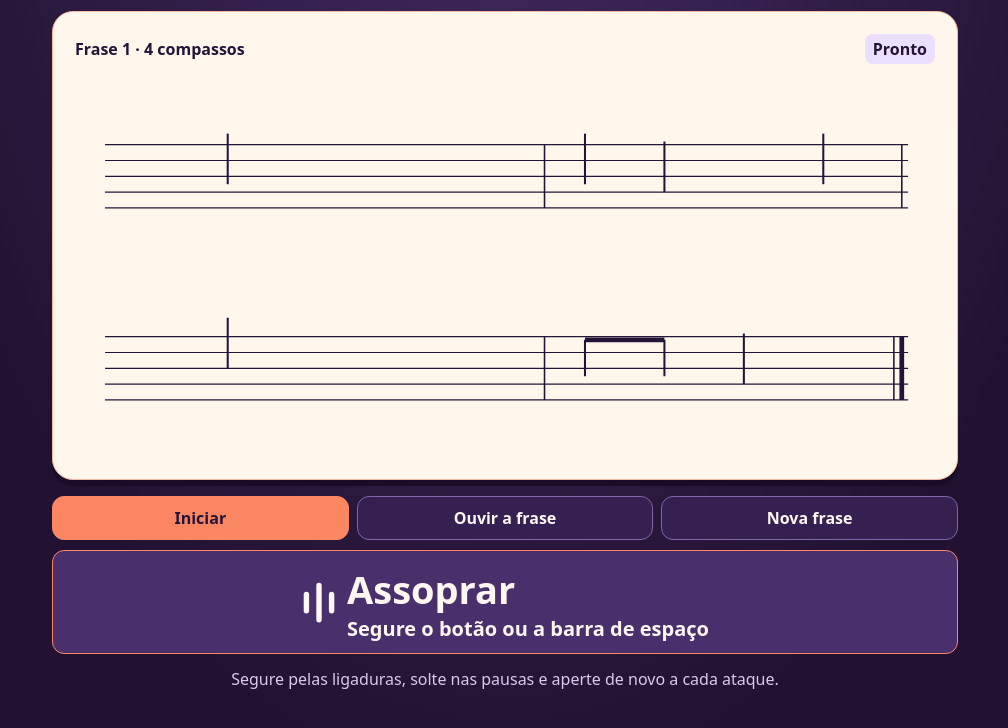
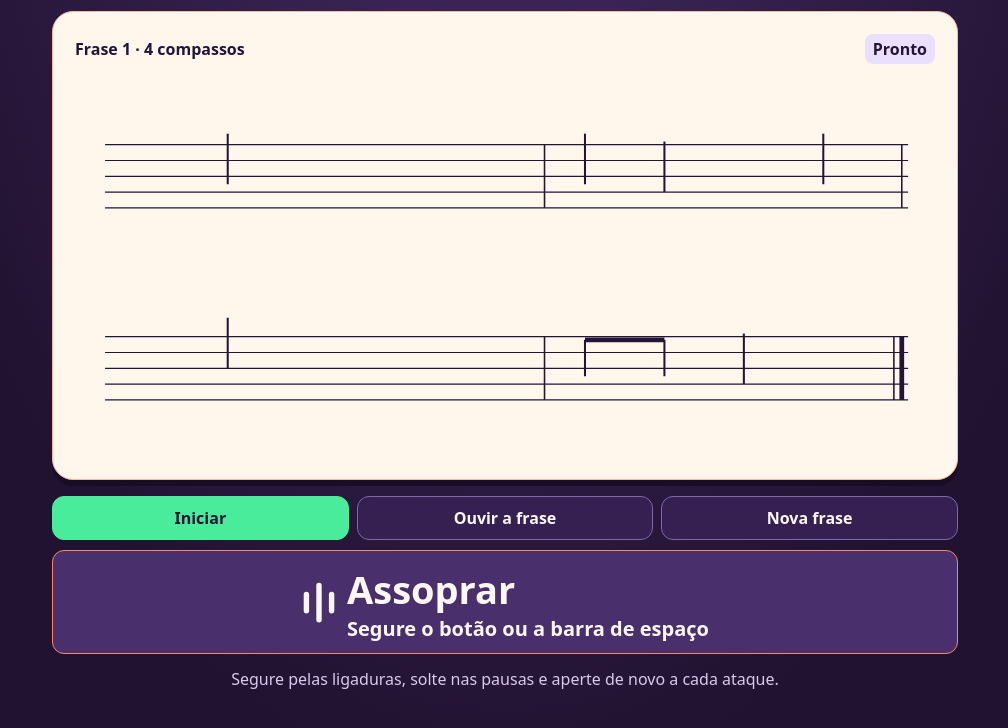
Before and after one commit to erlancarvalho/marimbondos-no-ritmo, a plain HTML site: page index.html in a window 1280 px wide. Shown: the part 493-1221 px from the top of the page, without its empty margins (135-1143 px from the left). Drawn offline with Linux system fonts and the light colour scheme; a web font is replaced by a local one.

Commit message:
Aplica verde ao botão Iniciar

```diff
--- a/index.html
+++ b/index.html
@@ -35,6 +35,7 @@ button,select,input{font:inherit}button,select,input[type=number]{min-height:44p
 button{cursor:pointer;font-weight:750}nav button{background:transparent;border:0;padding-inline:4px;color:var(--muted)}nav button[aria-pressed=true]{background:var(--mint);color:var(--ink)}
 button:disabled{cursor:default}button:focus-visible,select:focus-visible,input:focus-visible{outline:3px solid var(--lavender);outline-offset:3px}
 .primary{background:var(--coral);color:var(--ink);border-color:var(--coral)}
+#start{background:var(--mint);border-color:var(--mint)}
 .settings{display:grid;grid-template-columns:repeat(4,minmax(0,1fr));gap:12px;align-items:end;color:var(--muted)}
 .settings label{display:grid;min-width:0;gap:5px;font-size:14px}.settings select,.settings input{width:100%;min-width:0;color:var(--text);font-weight:700}
 .tempo-field{position:relative;display:block}
```
